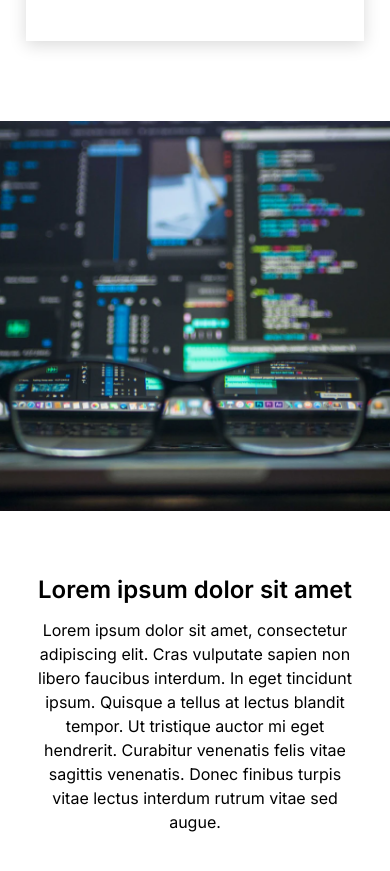
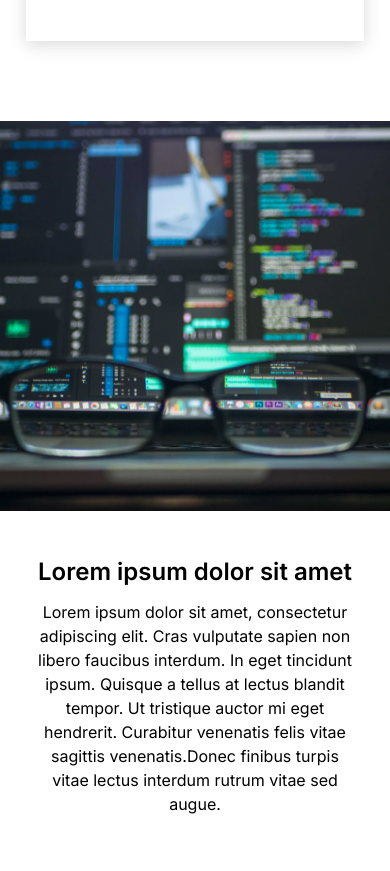
Before and after one commit to DiogoCardinot/ChallengeLandingPage, a plain HTML site: page index.html in a window 390 px wide. Shown: the part 4352-5223 px from the top of the page. Drawn offline with Linux system fonts and the light colour scheme.

Commit message:
Cria o infocard do final da pagina desktop e mobile remodelado

```diff
--- a/assets/styles/styles.css
+++ b/assets/styles/styles.css
@@ -142,28 +142,28 @@ body {
   text-align: center;
 }
 
-.bottom-infocard-desktop {
+.bottom-infocard {
   display: flex;
   flex-direction: column;
   align-items: center;
-  padding: 0 36px 104px;
+  padding: 0 0 104px;
 }
 
-.bottom-infocard-desktop-text {
+.bottom-infocard-text {
   display: flex;
   flex-direction: column;
   align-items: center;
   max-width: 550px;
 }
 
-.bottom-infocard-desktop-title {
+.bottom-infocard-title {
   font-weight: 600;
   font-size: 32px;
   line-height: 20px;
   text-align: center;
 }
 
-.bottom-infocard-desktop-description {
+.bottom-infocard-description {
   margin-top: 18px;
   font-size: 16px;
   line-height: 24px;
@@ -230,40 +230,31 @@ body {
 }
 
 @media screen and (max-width: 767px) {
-  .bottom-infocard-desktop {
+  .bottom-infocard-desktop-image {
     display: none;
   }
-  .bottom-infocard-mobile {
-    padding: 0 0 104px;
-  }
 
-  .bottom-infocard-mobile-text {
-    justify-content: center;
-    width: 100%;
-    padding: 18px 32px 0;
-  }
-  .bottom-infocard-mobile-title {
-    font-weight: 600;
-    font-size: 24px;
-    line-height: 20px;
-    text-align: center;
-    margin-top: 51px;
-  }
-  .bottom-infocard-mobile-description {
-    font-size: 16px;
-    line-height: 24px;
-    text-align: center;
-    width: 100%;
-    margin-top: 18px;
-  }
   .bottom-infocard-mobile-image {
     display: block;
     width: 100%;
   }
+  .bottom-infocard-text {
+    padding: 51px 32px 0;
+  }
+  .bottom-infocard-text {
+    max-width: 100%;
+  }
+  .bottom-infocard-title {
+    font-size: 24px;
+  }
+  .bottom-infocard-description {
+    font-size: 16px;
+  }
 }
 
 @media screen and (min-width: 768px) {
-  .bottom-infocard-mobile {
+  .bottom-infocard-mobile,
+  .bottom-infocard-mobile-image {
     display: none;
   }
 }
--- a/index.html
+++ b/index.html
@@ -130,37 +130,27 @@
 
             </section>
 
-            <section class="bottom-infocard" >
+            <section>
+                <div class="bottom-infocard">
 
-                <div class="bottom-infocard-desktop">
-                    <div class="bottom-infocard-desktop-text">
-                        <h2 class="bottom-infocard-desktop-title">
+                    <img  class="bottom-infocard-mobile-image" src="./assets/images/bottom-infocard-image-mobile.png" alt="Banner do final da pagina Mobile" />
+
+                    <div class="bottom-infocard-text">
+
+                        <h2 class="bottom-infocard-title">
                             Lorem ipsum dolor sit amet
                         </h2>
-                        <p class="bottom-infocard-desktop-description">
+                        <p class="bottom-infocard-description">
                             Lorem ipsum dolor sit amet, consectetur adipiscing elit. Cras vulputate sapien non libero faucibus interdum. In eget tincidunt ipsum. Quisque  a tellus at lectus blandit tempor. Ut tristique auctor mi eget hendrerit. Curabitur venenatis felis vitae sagittis venenatis.Donec finibus turpis vitae lectus interdum rutrum vitae sed augue.
                         </p>
                     </div>
                     <img class="bottom-infocard-desktop-image"src="./assets/images/bottom-infocard-image-desktop.png" alt="Banner do final da pagina Desktop" />
 
                 </div>
-
-                <div class="bottom-infocard-mobile">
-
-                <img  class="bottom-infocard-mobile-image" src="./assets/images/bottom-infocard-image-mobile.png" alt="Banner do final da pagina Mobile" />
-                    <div class="bottom-infocard-mobile-text">
-                        <h2 class="bottom-infocard-mobile-title">
-                            Lorem ipsum dolor sit amet
-                        </h2>
-                        <p class="bottom-infocard-mobile-description">
-                            Lorem ipsum dolor sit amet, consectetur adipiscing elit. Cras vulputate sapien non libero faucibus interdum. In eget tincidunt ipsum.  Quisque  a tellus at lectus blandit tempor. Ut tristique auctor mi eget hendrerit. Curabitur venenatis felis vitae sagittis venenatis. Donec finibus turpis vitae lectus interdum rutrum vitae sed augue.
-                        </p>
-                    </div>
-
-                </div>
             </section>
 
         </main>
 
+
     </body>
 </html>
```
